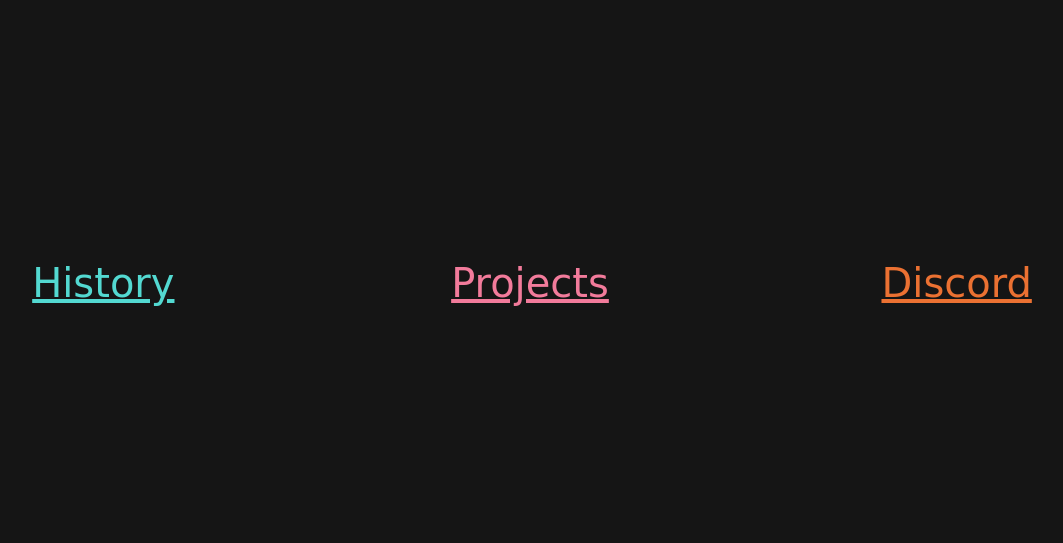
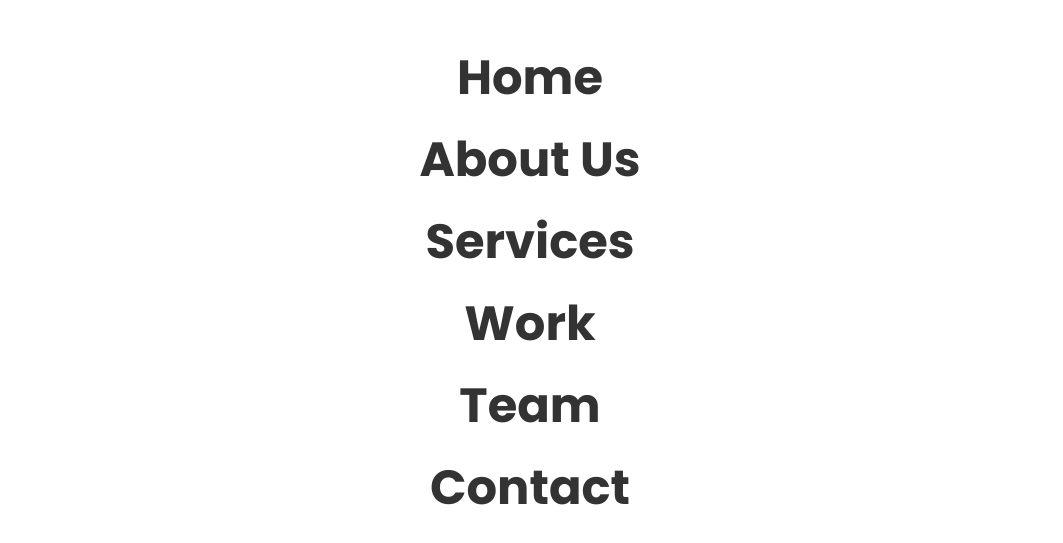
Before and after one commit to WitheredKnights/wk-beta.github.io, a plain HTML site: page index.html in a window 1280 px wide. Shown: the part 117-660 px from the top of the page, without its empty margins (110-1173 px from the left). Drawn offline with Linux system fonts and the light colour scheme.

Commit message:
made a new website LMFAOOOOOO

```diff
--- a/index.html
+++ b/index.html
@@ -1,27 +1,19 @@
-<!DOCTYPE html>
-<html lang="en">
+<!doctype html>
+<html>
 <head>
-    <meta charset="UTF-8">
-    <meta http-equiv="X-UA-Compatible" content="IE=edge">
+    <meta charset="utf-8">
     <meta name="viewport" content="width=device-width, initial-scale=1.0">
-    <link rel="stylesheet" href="styles/style.css">
-    <link rel="icon" href="resources/favicon.ico" type="image/x-icon" />
-    <title>Withered Knights</title>
+    <title>List Item Hover Effects</title>
+    <link rel="stylesheet" href="/styles/style.css">
 </head>
 <body>
-
-    <div class="background-one">
-        <div class="link-container">
-          <a class="link-one" href="index.html">History</a>
-        </div>
-      </div>
-      <div class="background-two link-container">
-        <a class="link-two" href="https://witheredknights.github.io/">Projects</a>
-      </div>
-      <div class="background-three link-container">
-        <a class="link-three" href="https://dsc.gg/witheredknights/">Discord</a>
-      </div>
-
-
+    <ul>
+        <li><a href="#" data-text="Home">Home</a></li>
+        <li><a href="#" data-text="A">About Us</a></li>
+        <li><a href="#" data-text="Services">Services</a></li>
+        <li><a href="#" data-text="Work">Work</a></li>
+        <li><a href="#" data-text="Team">Team</a></li>
+        <li><a href="#" data-text="Contact">Contact</a></li>
+    </ul>
 </body>
 </html>
--- a/styles/style.css
+++ b/styles/style.css
@@ -1,284 +1,97 @@
-body {
+@import url('https://fonts.googleapis.com/css?family=Poppins:200,300,400,500,600,700,800,900&display=swap');
+
+* {
     margin: 0;
-    height: 100vh;
-    display: grid;
-    grid-template-columns: repeat(3, 1fr);
-    grid-template-rows: 1fr;
+    padding: 0;
+    box-sizing: border-box;
+    font-family: 'Poppins', sans-serif;
 }
 
-  .background-one {
-    background-color: #151515;
+body {
+    display: flex;
+    justify-content: center;
+    align-items: center;
+    min-height: 100vh;
+    overflow: hidden;
 }
 
-  .background-two {
-    background-color: #151515;
+ul {
+    position: relative;
 }
 
-  .background-three {
-    background-color: #151515;
+ul li {
+    list-style: none;
+    text-align: center;
 }
 
-  .link-container {
+ul li a {
+    color: #333;
+    text-decoration: none;
+    font-size: 3em;
+    padding: 5px 20px;
+    display: inline-flex;
+    font-weight: 700;
+    transition: 0.5s;
+}
+
+ul:hover li a {
+    color: #0002;
+}
+
+ul li:hover a {
+    color: #000;
+    background: rgba(255, 255, 255, 1);
+}
+
+ul li a:before {
+    content: '';
+    position: absolute;
+    top: 50%;
+    left: 40%;
+    transform: translate(-50%, -50%);
     display: flex;
-    flex-direction: column;
     justify-content: center;
     align-items: center;
-    height: 100%;
-    position: relative;
-    z-index: 0;
+    font-size: 5em;
+    color: rgba(0, 0, 0, 0.1);
+    border-radius: 50%;
+    z-index: -1;
+    opacity: 0;
+    font-weight: 900;
+    text-transform: uppercase;
+    letter-spacing: 500px;
+    transition: letter-spacing 0.5s, left 0.5s;
 }
 
-  a {
-    font-family: "Bungee", cursive;
-    font-size: 2.5em;
+ul li a:hover:before {
+    content: attr(data-text);
+    opacity: 1;
+    left: 50%;
+    letter-spacing: 10px;
+    width: 1800px;
+    height: 1800px;
 }
 
-  .link-one {
-    color: #53d9d1;
-    transition: color 1s cubic-bezier(0.32, 0, 0.67, 0);
-    line-height: 1em;
+ul li:nth-child(6n+1) a:before {
+    background: #81ecec;
 }
 
-  .link-one:hover {
-    color: #111;
-    transition: color 1s cubic-bezier(0.33, 1, 0.68, 1);
-
-    /* Thanks Chris Coyier, you got my back always. https://css-tricks.com/different-transitions-for-hover-on-hover-off/ */
+ul li:nth-child(6n+2) a:before {
+    background: #ff7675;
 }
 
-  .link-one::before {
-    content: "";
-    position: absolute;
-    z-index: -1;
-    width: 100%;
-    height: 100%;
-    top: 0;
-    right: 0;
-    background-color: #53d9d1;
-
-    clip-path: circle(0% at 50% calc(50%));
-    transition: clip-path 1s cubic-bezier(0.65, 0, 0.35, 1);
+ul li:nth-child(6n+3) a:before {
+    background: #55efc4;
 }
 
-  .link-one:hover::before {
-    clip-path: circle(100% at 50% 50%);
+ul li:nth-child(6n+4) a:before {
+    background: #a29bfe;
 }
 
-  .link-one::after {
-    content: "";
-    position: absolute;
-    z-index: -1;
-    width: 100%;
-    height: 100%;
-    top: 0;
-    right: 0;
-    background-color: #151515;
-
-    clip-path: polygon(
-      40% 0%,
-      60% 0%,
-      60% 0%,
-      40% 0%,
-      40% 100%,
-      60% 100%,
-      60% 100%,
-      40% 100%
-    );
-
-    /*
-    Didn't look consistently awesome enough
-    across different viewing widths.
-    clip-path: polygon(
-      50% 50%,
-      50% 50%,
-      50% 50%,
-      50% 50%,
-      50% 50%,
-      50% 50%,
-      50% 50%,
-      50% 50%,
-      50% 50%,
-      50% 50%,
-      50% 50%,
-      50% 50%,
-      50% 50%,
-      50% 50%,
-      50% 50%,
-      50% 50%,
-      50% 50%,
-      50% 50%,
-      50% 50%,
-      50% 50%,
-      50% 50%,
-      50% 50%
-    );
-    */
-    transition: clip-path 1s cubic-bezier(0.65, 0, 0.35, 1);
+ul li:nth-child(6n+5) a:before {
+    background: #fd79a8;
 }
 
-  .link-one:hover::after {
-    /*
-    clip-path: polygon(
-      20% 45%,
-      10% 40%,
-      30% 30%,
-      40% 35%,
-      60% 35%,
-      70% 30%,
-      90% 40%,
-      80% 45%,
-      60% 35%,
-      40% 35%,
-      20% 45%,
-      20% 55%,
-      10% 60%,
-      30% 70%,
-      40% 65%,
-      60% 65%,
-      70% 70%,
-      90% 60%,
-      80% 55%,
-      60% 65%,
-      40% 65%,
-      20% 55%
-    );
-    */
-    clip-path: polygon(
-      40% 10%,
-      60% 10%,
-      60% 35%,
-      40% 35%,
-      40% 90%,
-      60% 90%,
-      60% 65%,
-      40% 65%
-    );
+ul li:nth-child(6n+6) a:before {
+    background: #ffeaa7;
 }
-
-  .link-two {
-    color: #f27b9b;
-    transition: color 1s cubic-bezier(0.32, 0, 0.67, 0);
-  }
-
-  .link-two:hover {
-    color: #111;
-    transition: color 1s cubic-bezier(0.33, 1, 0.68, 1);
-  }
-
-  .link-two::before {
-    content: "";
-    position: absolute;
-    z-index: -2;
-    width: 100%;
-    height: 100%;
-    top: 0;
-    right: 0;
-    clip-path: polygon(
-      0% -20%,
-      100% -30%,
-      100% -10%,
-      0% 0%,
-      0% 130%,
-      100% 120%,
-      100% 100%,
-      0% 110%
-    );
-    background-color: #f27b9b;
-
-    transition: clip-path 1s cubic-bezier(0.25, 1, 0.5, 1);
-  }
-
-  .link-two:hover::before {
-    clip-path: polygon(
-      0% 10%,
-      100% 0%,
-      100% 20%,
-      0% 30%,
-      0% 100%,
-      100% 90%,
-      100% 70%,
-      0% 80%
-    );
-  }
-
-  .link-two::after {
-    content: "";
-    position: absolute;
-    z-index: -1;
-    width: 5ch;
-    height: 5ch;
-    top: 50%;
-    right: 50%;
-    transform: translate(50%, -50%) rotate(0deg) scale(0);
-    transition: transform 1s ease;
-
-    background-color: #f27b9b;
-  }
-
-  .link-two:hover::after {
-    transform: translate(50%, -50%) rotate(135deg) scale(1);
-  }
-
-  .link-three {
-    color: #eb7132;
-  }
-
-  .link-three::after {
-    content: "";
-    position: absolute;
-    z-index: 2;
-    width: 50%;
-    height: 100%;
-    top: 0%;
-    left: 0%;
-    transform: translate(0, -50%) scaleY(0);
-    transition: transform 1s ease;
-    mix-blend-mode: difference;
-
-    clip-path: polygon(
-      20% 60%,
-      100% 60%,
-      100% 40%,
-      20% 40%,
-      20% 0%,
-      60% 0%,
-      60% 20%,
-      20% 20%
-    );
-
-    background-color: #eb7132;
-  }
-
-  .link-three:hover::after {
-    transform: translate(0, 0%) scaleY(1);
-  }
-
-  .link-three::before {
-    content: "";
-    position: absolute;
-    z-index: 2;
-    width: 50%;
-    height: 100%;
-    bottom: 0%;
-    right: 0%;
-    transform: translate(0, 50%) scaleY(0);
-    transition: transform 1s ease;
-    mix-blend-mode: difference;
-
-    clip-path: polygon(
-      80% 40%,
-      0% 40%,
-      0% 60%,
-      80% 60%,
-      80% 100%,
-      40% 100%,
-      40% 80%,
-      80% 80%
-    );
-
-    background-color: #eb7132;
-  }
-
-  .link-three:hover::before {
-    transform: translate(0%, 0%) scaleY(1);
-  }
```
Lines whose indentation alone changed are shown as unchanged.
